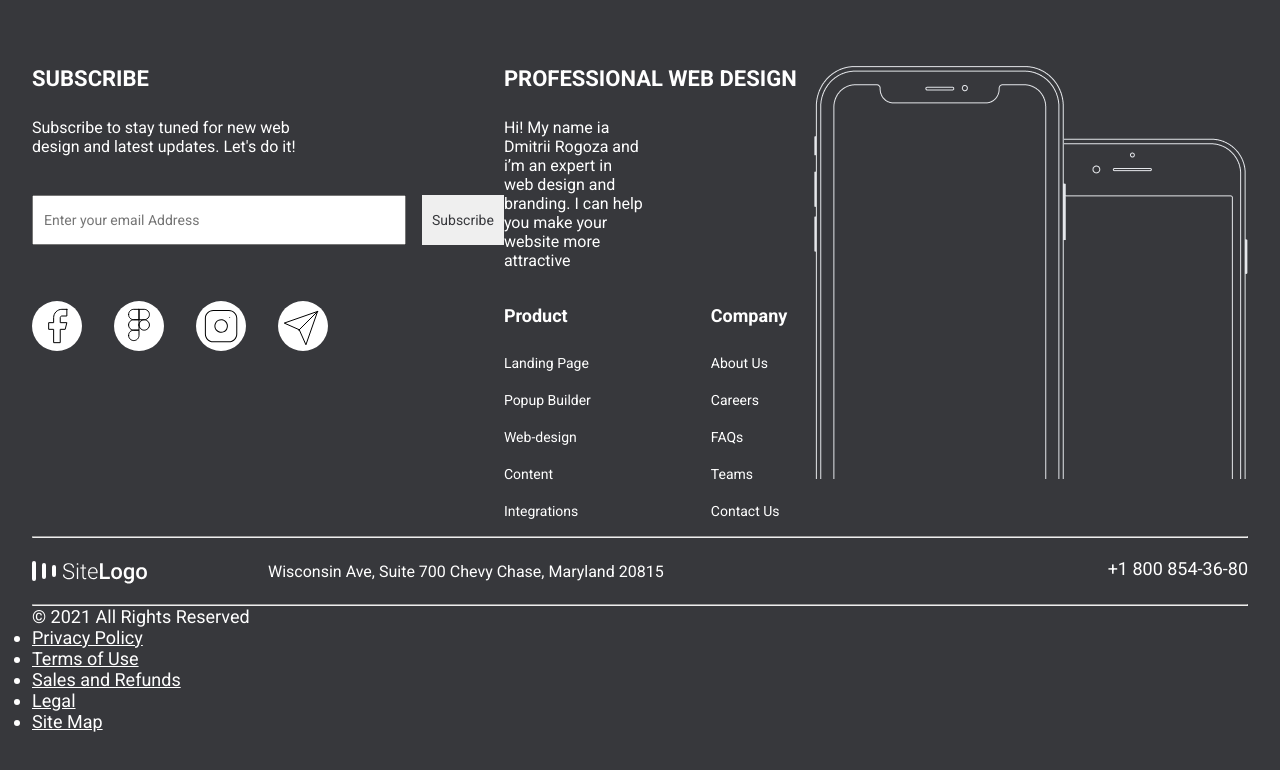
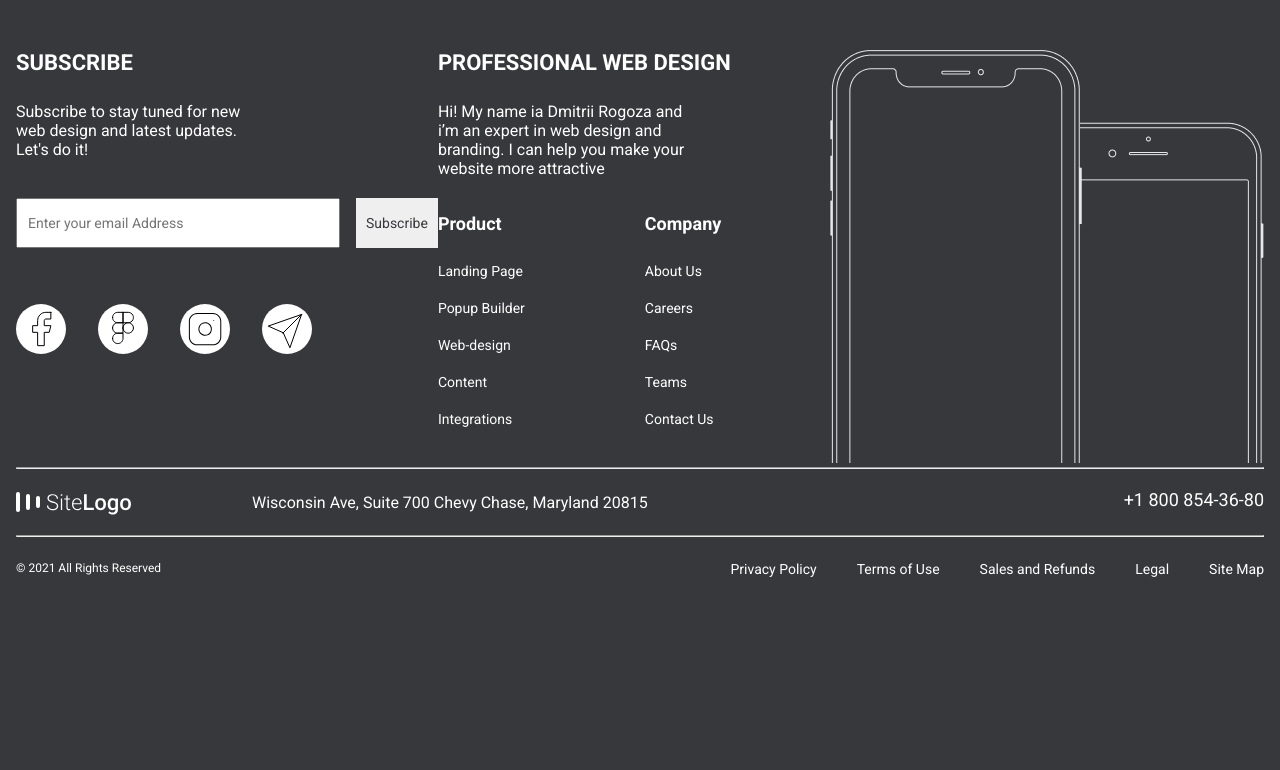
Before and after one commit to jrramoncp/footer02_phone, a website built with Vite: page index.html in a window 1280 px wide. Built offline with nearby package versions, Linux system fonts and the light colour scheme.

Commit message:
readme md and final tweaks

```diff
--- a/index.html
+++ b/index.html
@@ -70,6 +70,7 @@
       </section>
       <hr>
       <!-- FOOTER BOTTOM -->
+      <section class="footer__bottom">
        <p>© 2021 All Rights Reserved</p>
        <ul class="privacy__links">
         <li><a href="#">Privacy Policy</a></li>
@@ -78,6 +79,7 @@
         <li><a href="#">Legal</a></li>
         <li><a href="#">Site Map</a></li>
        </ul>
+      </section>
     </footer>
     <script type="module" src="/src/main.js"></script>
   </body>
--- a/src/sass/layout/_footer_bottom.scss
+++ b/src/sass/layout/_footer_bottom.scss
@@ -1,2 +1,26 @@
 @use '../abstract/_variables' as v;
 @use '../abstract/_mixins' as m;
+
+.footer__bottom{
+    display: flex;
+    justify-content: space-between;
+    align-items: center;
+    padding-top: 20px;
+    p{
+        font-size: 12px;
+        font-weight: v.$font-regular;
+    }
+
+    ul{
+        list-style-type: none;
+        display: flex;
+        gap: 40px;
+        a{
+            text-decoration: none;
+            font-size: 14px;
+            &:hover{
+                text-decoration: underline;
+            }
+        }
+    }
+}
--- a/src/sass/layout/_footer_top.scss
+++ b/src/sass/layout/_footer_top.scss
@@ -24,7 +24,7 @@
                 padding-top: 15px;
                 padding-bottom: 15px;
                 padding-left: 10px;
-                padding-right: 200px;
+                padding-right: 150px;
                 font-size: 14px;
             }
             .btn{
@@ -48,7 +48,7 @@
 
         .description{
             @include m.description();
-            max-width: 45%;
+            max-width: 65%;
             padding-bottom: 35px;
         }
 
--- a/src/sass/style.scss
+++ b/src/sass/style.scss
@@ -17,7 +17,9 @@ body{
     background: v.$background-color;
 }
 .footer{
-    padding-top: 16px;
-    padding-left: 32px;
-    padding-right: 32px;
+    max-width: 1440px;
+    margin-right: auto;
+    margin-left: auto;
+    padding-right: 16px;
+    padding-left: 16px;
 }
--- a/vite.config.js
+++ b/vite.config.js
@@ -1,5 +1,5 @@
 import { defineConfig } from 'vite';
 
 export default defineConfig({
-  base: '/phone_footer',
+  base: '/footer02_phone',
 });
```
Also changed, not shown: README.md (added), public/img/screenshoots/screenshot.png (added).
